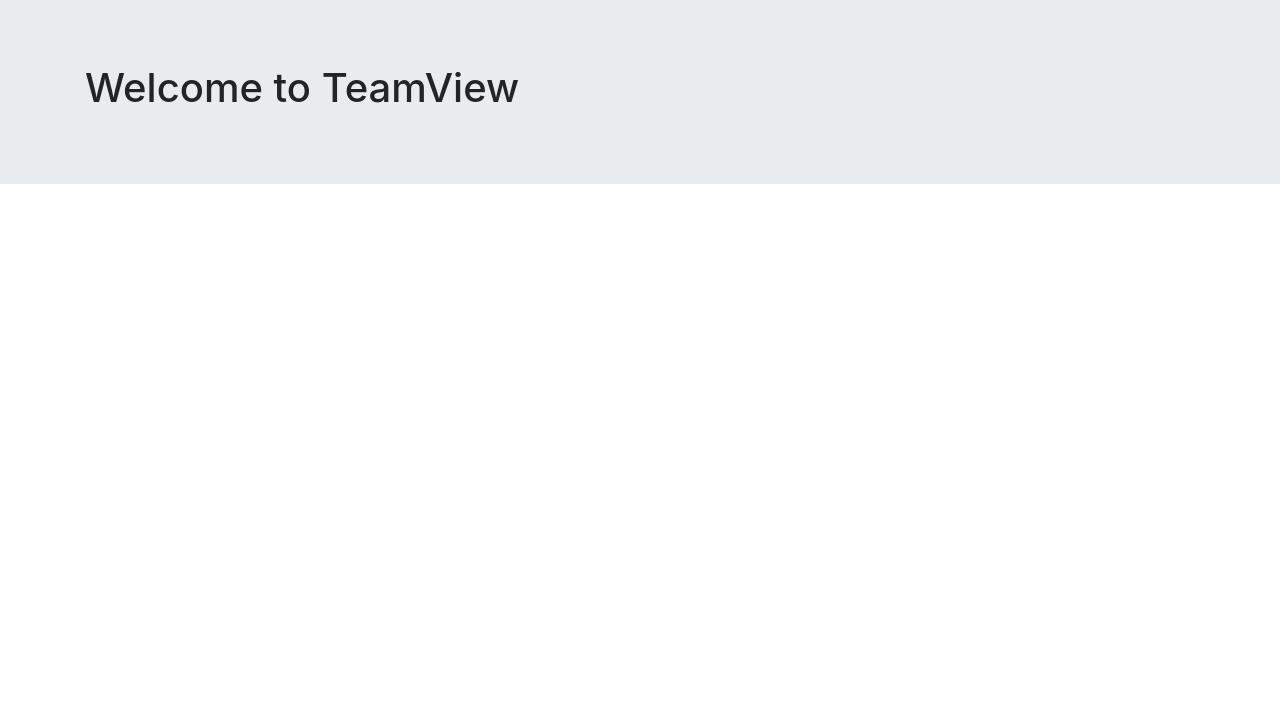
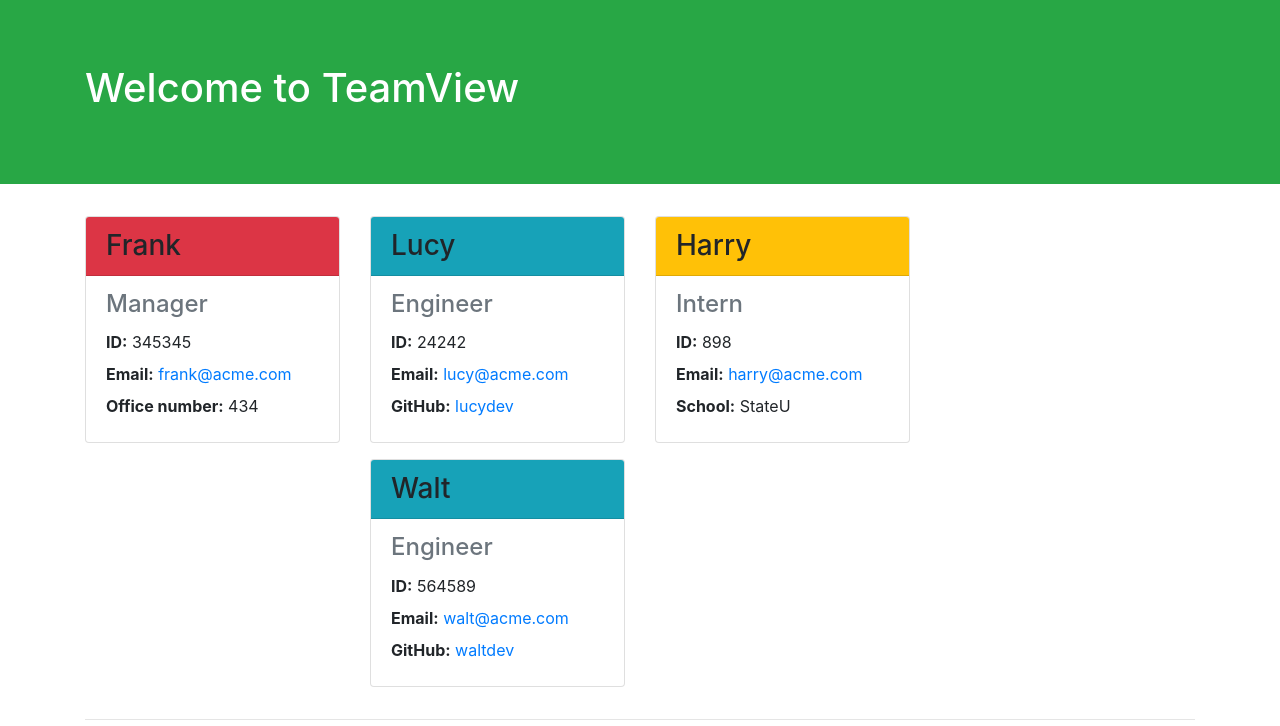
Before and after one commit to mlin901/TeamView, a website: page index.html in a window 1280 px wide. Drawn offline with nearby package versions, Linux system fonts and the light colour scheme.

Commit message:
Small style changes

```diff
--- a/index.html
+++ b/index.html
@@ -11,12 +11,12 @@
 </head>
 
 <body>
-  <header class="jumbotron jumbotron-fluid">
+  <header class="jumbotron jumbotron-fluid bg-success">
     <div class="container">
       <div class="row align-items-end">
 
         <div class="col-12 col-md-6">
-          <h1>Welcome to TeamView</h1>
+          <h1 class="text-white">Welcome to TeamView</h1>
         </div>
       </div>
     </div>
@@ -28,3 +28,64 @@
 
         <section class="row justify-content-around">
 <!-- ******End of of initial HTML******* -->
+            <div class="col-12 col-sm-6 col-lg-4 mb-3">
+              <div class="card">
+                <h3 class="card-header bg-danger">Frank</h3>
+                <div class="card-body">
+                  <h4 class="card-subtitle mb-2 text-muted">Manager</h4>
+                  <p class="card-text" style='line-height: 2;'>
+                    <b>ID:</b> 345345<br>
+                    <b>Email:</b> <a href="mailto:frank@acme.com">frank@acme.com</a><br>
+                    <b>Office number:</b> 434
+                  </p>
+                </div>
+              </div>
+            </div>
+            <div class="col-12 col-sm-6 col-lg-4 mb-3">
+            <div class="card">
+              <h3 class="card-header bg-info">Lucy</h3>
+              <div class="card-body">
+                <h4 class="card-subtitle mb-2 text-muted">Engineer</h4>
+                <p class="card-text" style='line-height: 2;'>
+                  <b>ID:</b> 24242<br>
+                  <b>Email:</b> <a href="mailto:lucy@acme.com">lucy@acme.com</a><br>
+                  <b>GitHub:</b> <a href="https://www.github.com/lucydev">lucydev</a>
+                </p>
+              </div>
+            </div>
+          </div>
+          <div class="col-12 col-sm-6 col-lg-4 mb-3">
+             <div class="card">
+             <h3 class="card-header bg-warning">Harry</h3>
+             <div class="card-body">
+                 <h4 class="card-subtitle mb-2 text-muted">Intern</h4>
+                 <p class="card-text" style='line-height: 2;'>
+                  <b>ID:</b> 898<br>
+                  <b>Email:</b> <a href="mailto:harry@acme.com">harry@acme.com</a><br>
+                  <b>School:</b> StateU
+                 </p>
+               </div>
+             </div>
+           </div>
+          <div class="col-12 col-sm-6 col-lg-4 mb-3">
+            <div class="card">
+              <h3 class="card-header bg-info">Walt</h3>
+              <div class="card-body">
+                <h4 class="card-subtitle mb-2 text-muted">Engineer</h4>
+                <p class="card-text" style='line-height: 2;'>
+                  <b>ID:</b> 564589<br>
+                  <b>Email:</b> <a href="mailto:walt@acme.com">walt@acme.com</a><br>
+                  <b>GitHub:</b> <a href="https://www.github.com/waltdev">waltdev</a>
+                </p>
+              </div>
+            </div>
+          </div>
+
+      </section>
+      </div>
+    </section>
+    <hr />
+  </main>
+<script src="https://code.jquery.com/ui/1.12.0/jquery-ui.min.js"></script>
+</body>
+</html>
```
Also changed, not shown: index.js (+19 -18 lines).
